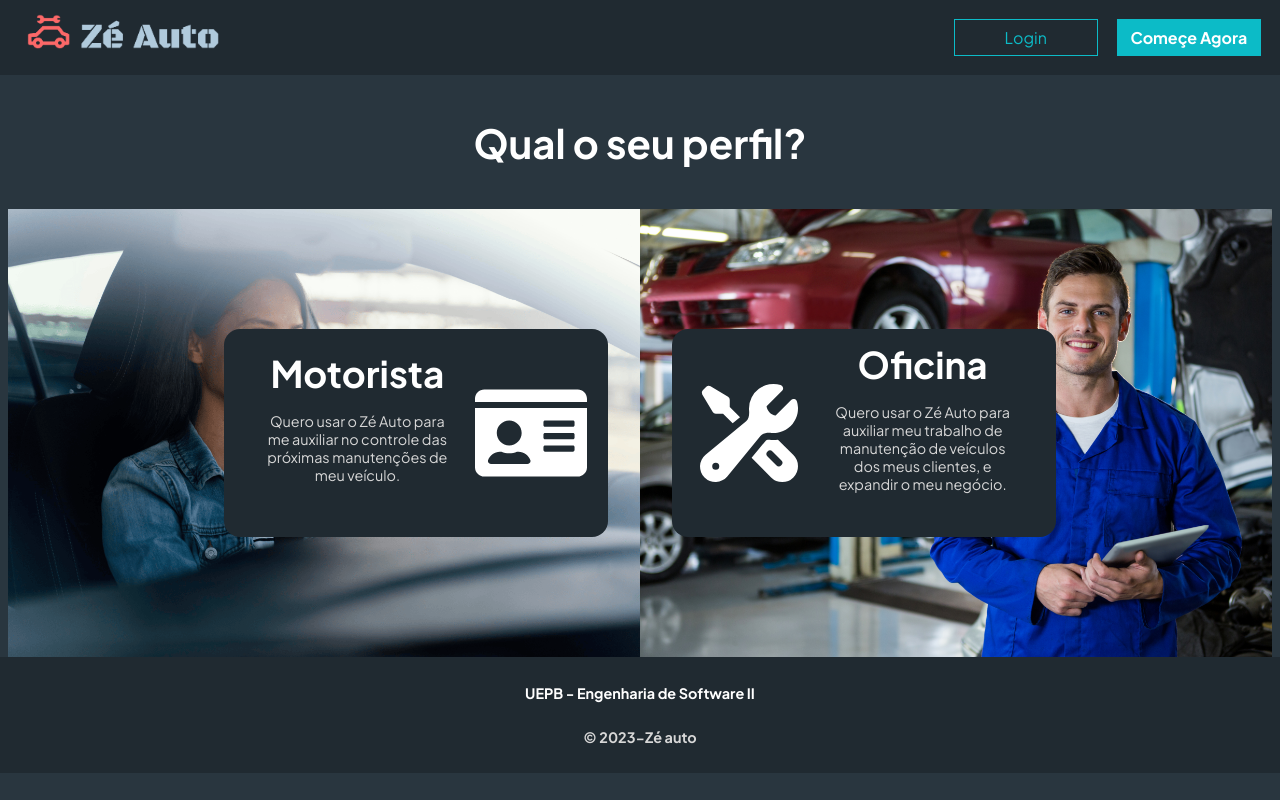
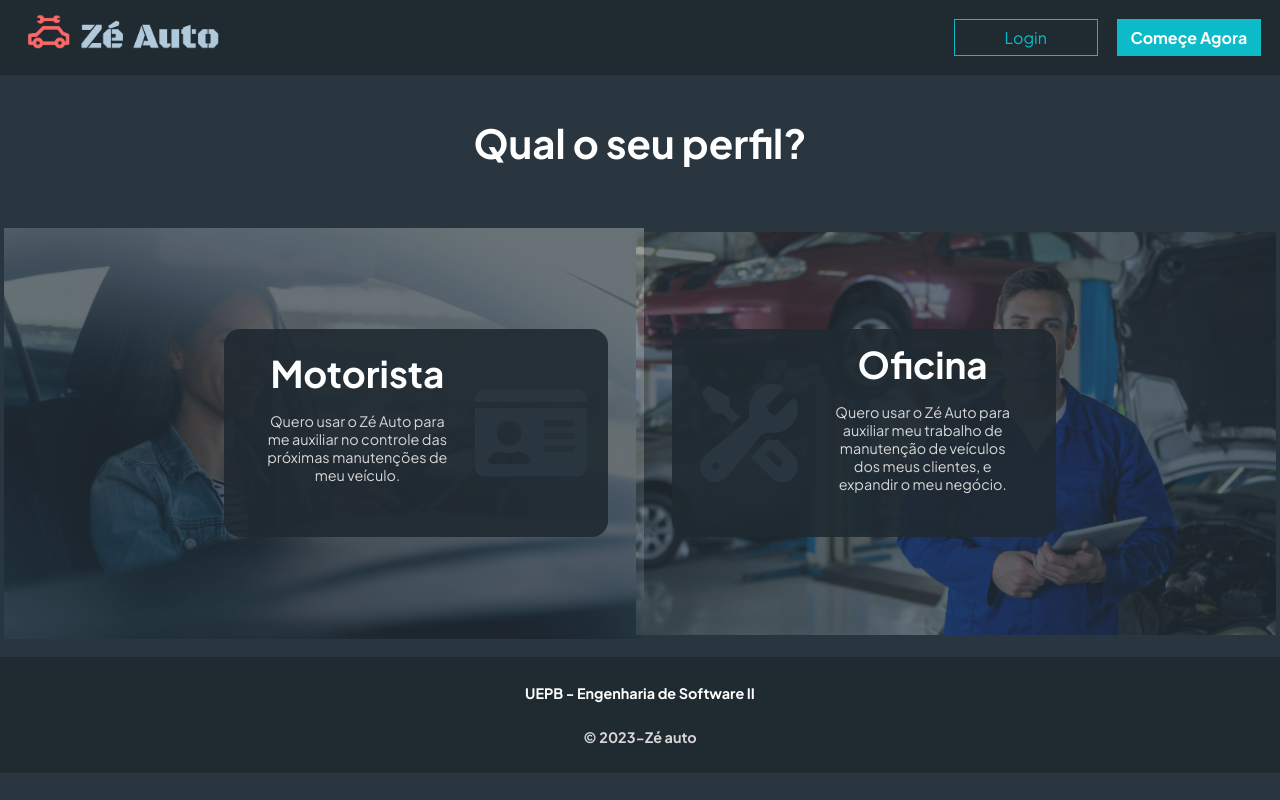
Before and after one commit to andrealvescorreia/ze-auto, a React (Vite) app in the folder frontend/: page /register-choose-profile in a window 1280 px wide. Built offline with nearby package versions, Linux system fonts and the light colour scheme.

Commit message:
css transitions

```diff
--- a/frontend/src/components/Navbar/Navbar.module.scss
+++ b/frontend/src/components/Navbar/Navbar.module.scss
@@ -22,6 +22,7 @@
   width: 9rem;
   @include mixins.flex-center;
   margin-right:1.2rem;
+  transition: .2s;
 }
 
 #login_btn{
@@ -29,6 +30,16 @@
   color: #0CBBC7;
 }
 
+#login_btn:hover{
+  border-color: #11efff;;
+  color: #11efff;;
+}
+
+
 #start_now_btn{
   background-color: #0CBBC7;
 }
+
+#start_now_btn:hover {
+  background-color: #0acfdd;
+}
--- a/frontend/src/routes/ChooseProfile/ChooseProfile.module.scss
+++ b/frontend/src/routes/ChooseProfile/ChooseProfile.module.scss
@@ -11,12 +11,11 @@
 }
 
 .profiles {
+
   display: flex;
 }
 
 #driver_profile {
-  background-image: url('./imgs/driver.png');
-
   .profile_card {
     margin-left: auto;
     margin-right: 2rem;
@@ -24,27 +23,35 @@
 }
 
 #mechanic_profile {
-  background-image: url('./imgs/mechanic.png');
-
   .profile_card {
     margin-left: 2rem;
     margin-right: auto;
   }
 }
 
-
 .profile_container {
   @include mixins.flex-center;
   width: 49.4vw;
   height: 28rem;
-  background-size: cover;
-  background-repeat: no-repeat;
+}
+
+.bgImage {
+  z-index: -1;
+  position: absolute;
+  max-width: 50%;
+  max-height: 100%;
+  object-fit: contain;
+  opacity: 0.3;
+}
+
+img, svg {
+  transition: .4s;
 }
 
 .profile_card {
   width: 24rem;
   height: 13rem;
-  background-color: variables.$bg-color;
+  background: rgba(variables.$bg-color, 0.9);
   border-radius: 1rem;
 
   display: flex;
@@ -53,6 +60,7 @@
   svg {
     margin: 2rem;
     transform: scale(7);
+    fill: variables.$body-bg-color;
   }
   h2 {
     font-size: 2.3rem;
@@ -65,6 +73,15 @@
   }
 }
 
+.profile_container:hover {
+  svg {
+    fill: variables.$bg-color-secondary;
+  }
+  img {
+    opacity: 1;
+  }
+}
+
 .description {
   @include mixins.flex-center;
   width: 50%;
--- a/frontend/src/routes/ChooseProfile/index.tsx
+++ b/frontend/src/routes/ChooseProfile/index.tsx
@@ -3,12 +3,15 @@ import {HiWrenchScrewdriver} from 'react-icons/hi2'
 import styles from './ChooseProfile.module.scss'
 import { Link } from 'react-router-dom';
 
+import Driver from './imgs/driver.png'
+import Mechanic from './imgs/mechanic.png'
+
 const ChooseProfile = () => {
   return <div id={styles.choose_profile}>
     <h1>Qual o seu perfil?</h1>
+
     <div className={styles.profiles}>
       <div className={styles.profile_container}  id={styles.driver_profile} >
-
         <Link to='/register/driver' className={styles.profile_card} >
           <div className={styles.description} >
             <h2>Motorista</h2>
@@ -16,6 +19,7 @@ const ChooseProfile = () => {
           </div>
           <FaIdCard />
         </Link>
+        <img className={styles.bgImage} src={Driver}/>
       </div>
 
       <div className={styles.profile_container}  id={styles.mechanic_profile} >
@@ -26,6 +30,7 @@ const ChooseProfile = () => {
             <p>Quero usar o Zé Auto para auxiliar meu trabalho de manutenção de veículos dos meus clientes, e expandir o meu negócio.</p>
           </div>
         </Link>
+        <img className={styles.bgImage} src={Mechanic}/>
       </div>
     </div>
 
--- a/frontend/src/routes/Home/Home.module.scss
+++ b/frontend/src/routes/Home/Home.module.scss
@@ -39,9 +39,13 @@
     padding-top: 0.1rem;
     transform: scale(1.5);
   }
-  color: variables.$text-color;
-  text-decoration: none;
+  transition: .2s;
 }
+
+.startNowBtn:hover {
+  background-color: #0acfdd;
+}
+
 #secondaryContainer {
   @include mixins.flex-center;
   flex-direction: column;
```
